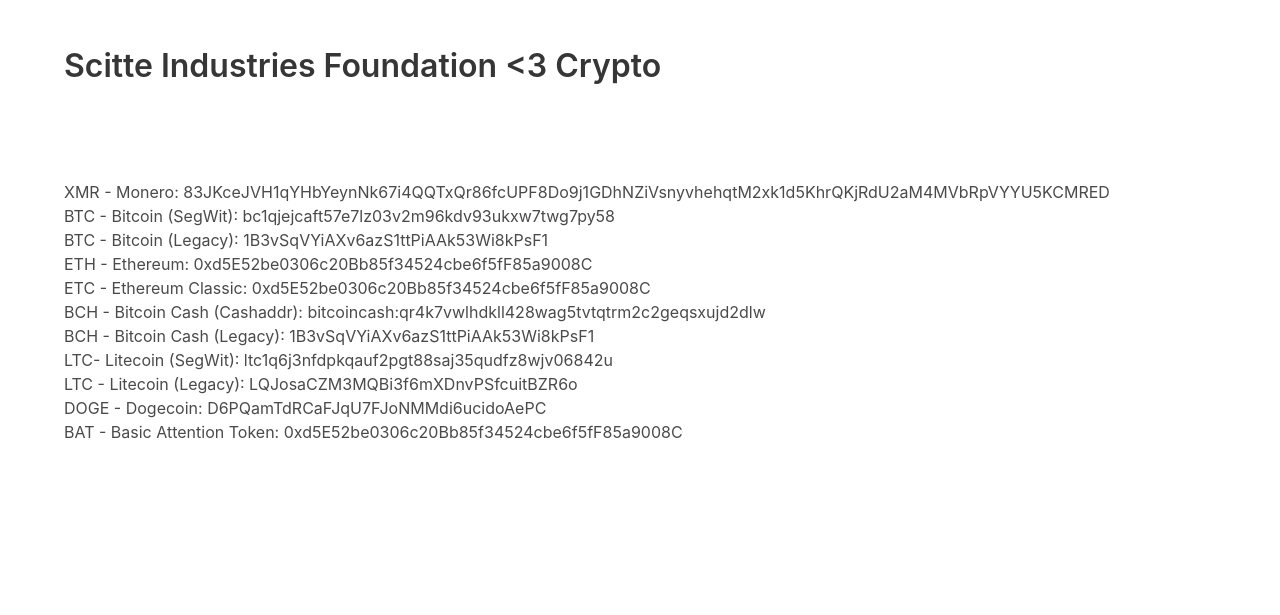
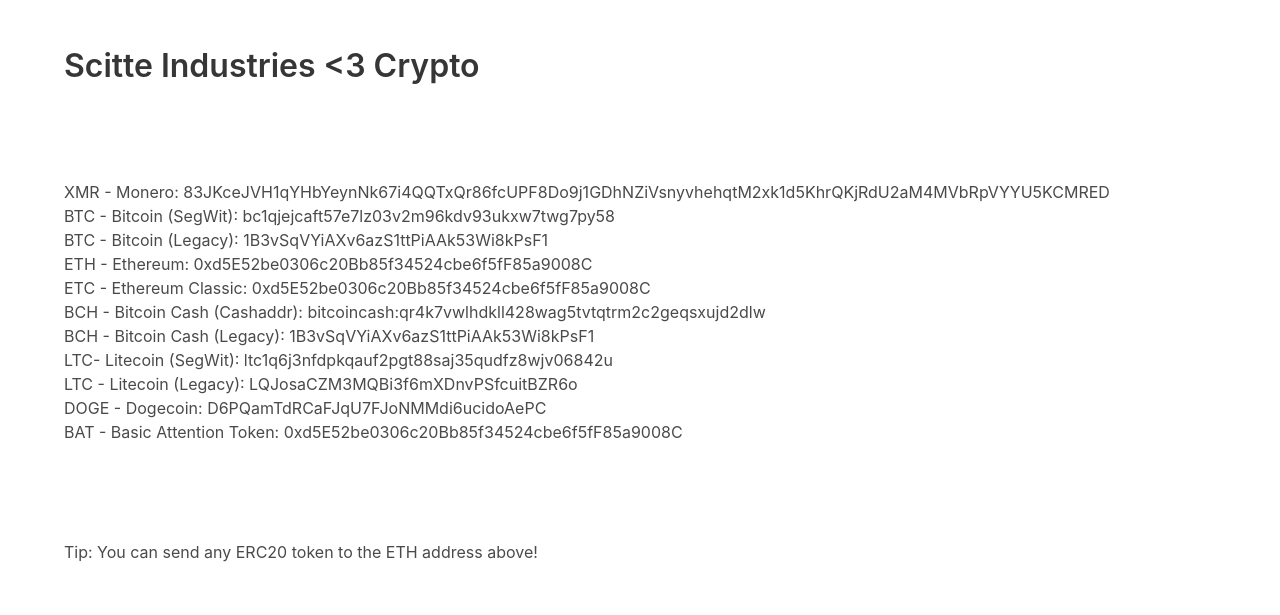
Before and after one commit to schitte/p, a plain HTML site: page crypto.html in a window 1280 px wide. Drawn offline with nearby package versions, Linux system fonts and the light colour scheme.

Commit message:
Update crypto.html

```diff
--- a/crypto.html
+++ b/crypto.html
@@ -1,7 +1,7 @@
 <!DOCTYPE html>
   <head>
     <meta name="viewport" content="width=device-width, initial-scale=1">
-    <title>Schitte Industries Foundation <3 Crypto</title>
+    <title>Schitte Industries <3 Crypto</title>
     <link rel="stylesheet" href="https://cdnjs.cloudflare.com/ajax/libs/bulma/0.7.5/css/bulma.min.css" integrity="sha256-vK3UTo/8wHbaUn+dTQD0X6dzidqc5l7gczvH+Bnowwk=" crossorigin="anonymous" />
     <script defer src="https://use.fontawesome.com/releases/v5.3.1/js/all.js"></script>
   </head>
@@ -9,7 +9,7 @@
     <section class="section">
       <div class="container">
         <h1 class="title">
-          Scitte Industries Foundation <3 Crypto
+          Scitte Industries <3 Crypto
         </h1>
 			</div>
 		</section>
@@ -38,7 +38,12 @@
           <p>BAT - Basic Attention Token: 0xd5E52be0306c20Bb85f34524cbe6f5fF85a9008C</p>
       </div>
     </section>
-  </body>
+	        <section class="section">
+      <div class="container">
+	      <p> Tip: You can send any ERC20 token to the ETH address above!</p>
+			</div>
+	    </section>
+	      </body>
   <script>
   </script>
 </html>
```
